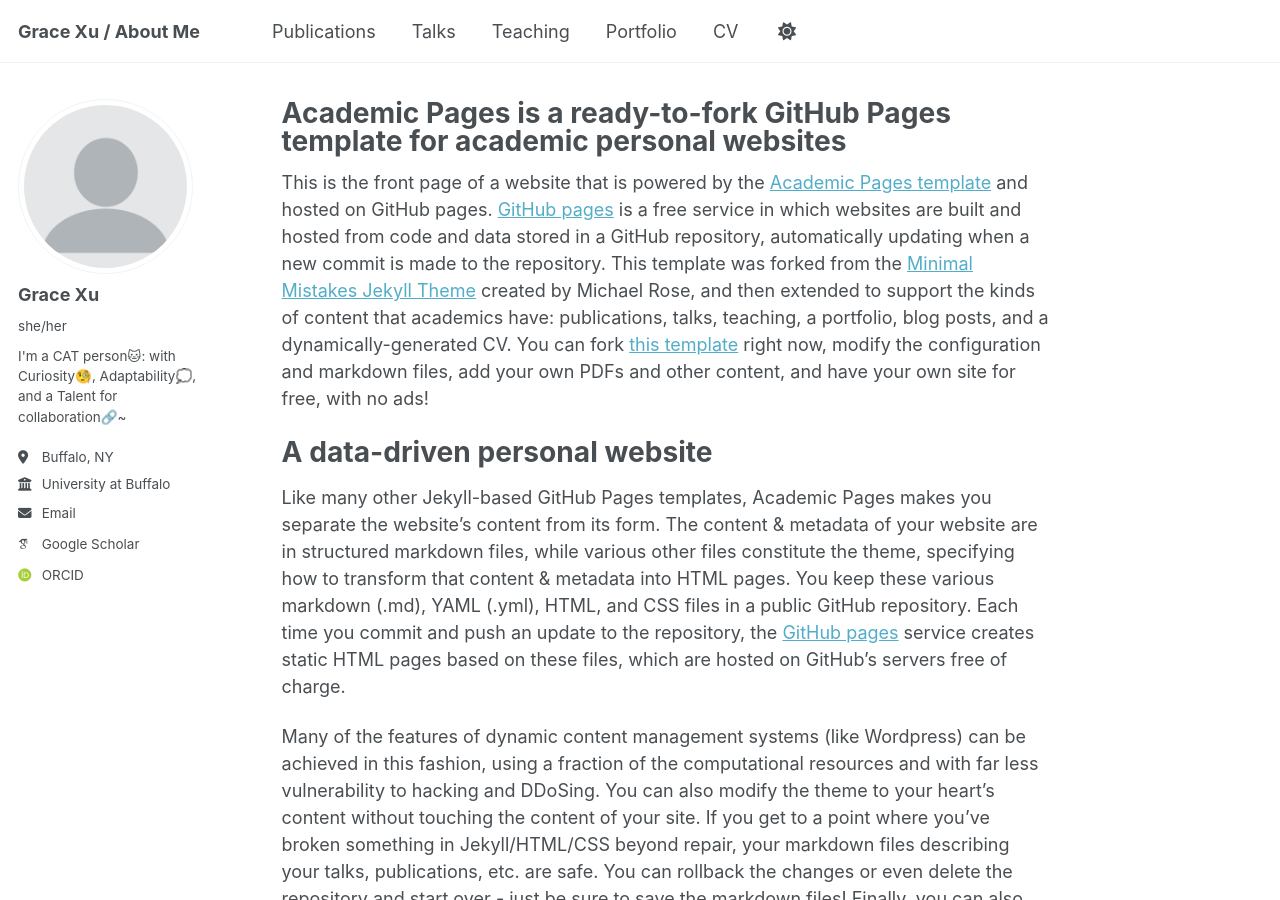
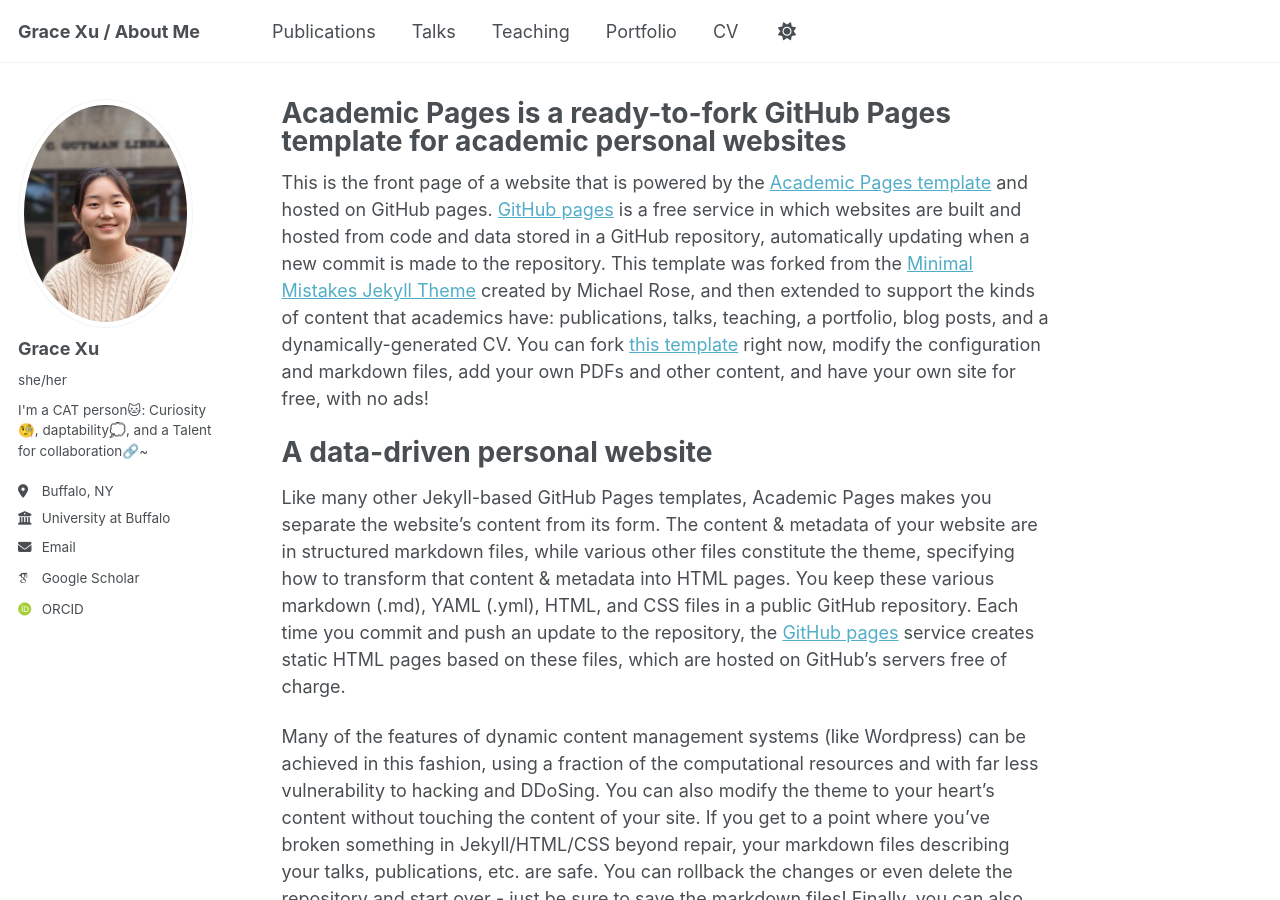
Before and after one commit to grace-yukun-xu/about_me, a Jekyll site: the page built from _pages/about.md, in a window 1280 px wide and 900 px high. Built offline with Jekyll 4.4.1, drawn with Linux system fonts in a browser that asks for light colours; some web fonts are replaced.

Commit message:
Add files via upload

```diff
--- a/_config.yml
+++ b/_config.yml
@@ -22,10 +22,10 @@ repository               : "https://github.com/grace-yukun-xu/about_me"
 #               Additional customization can be done by editing /_includes/author-profile.html
 author:
   # Biographic information
-  avatar           : "profile.png"
+  avatar           : "prof pic.jpg"
   name             : "Grace Xu"
   pronouns         : "she/her"
-  bio              : "I'm a CAT person🐱: with Curiosity🧐, Adaptability💭, and a Talent for collaboration🔗~"
+  bio              : "I'm a CAT person🐱: \nCuriosity🧐, \ndaptability💭, and a \nTalent for collaboration🔗~"
   location         : "Buffalo, NY"
   employer         : "University at Buffalo"
   uri              : # URL
```
